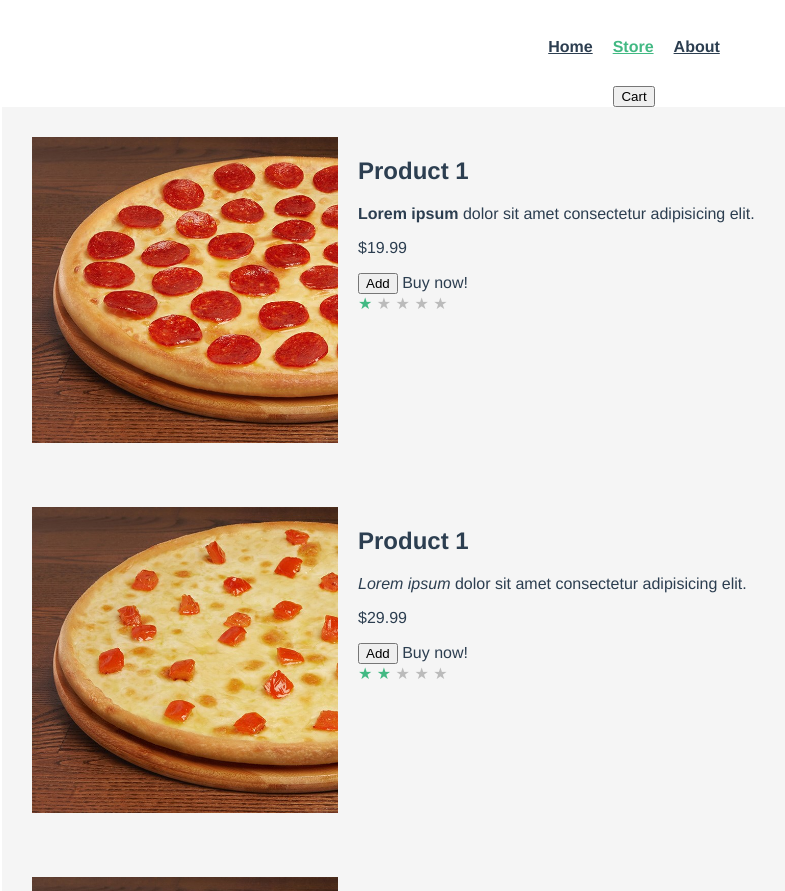
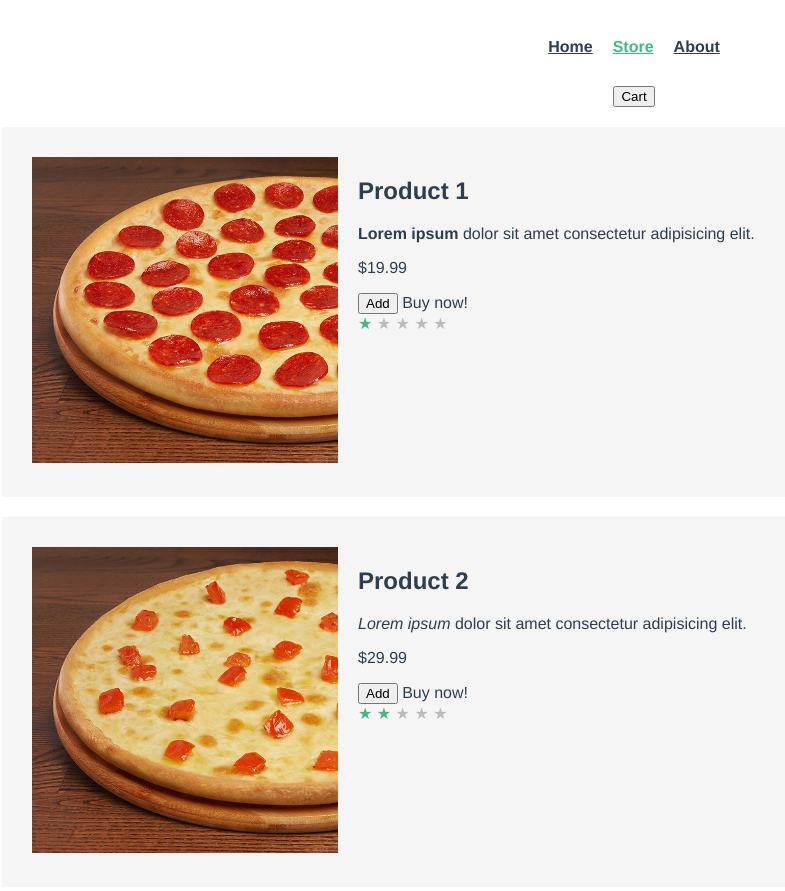
Before and after one commit to stoled/webstore, a Vue app: page /store in a window 1280 px wide. Shown: the top 891 px of the page, without its empty margins (6-791 px from the left). Built offline with nearby package versions, Linux system fonts and the light colour scheme.

Commit message:
get products info from json object

```diff
--- a/src/json/products.json
+++ b/src/json/products.json
@@ -1,6 +1,7 @@
-[
 {
-      "id": 1001,
+  "products":[
+    {
+        "id": 1,
         "title": "Product 1",
         "description":
           "<b>Lorem ipsum</b> dolor sit amet consectetur adipisicing elit.",
@@ -10,8 +11,8 @@
         "rating": 1
       },
     {
-      "id": 1002,
-      "title": "Product 1",
+        "id": 2,
+        "title": "Product 2",
         "description":
           "<em>Lorem ipsum</em> dolor sit amet consectetur adipisicing elit.",
         "price": 29.99,
@@ -20,7 +21,7 @@
         "rating": 2
     },
     {
-    "id": 1003,
+      "id": 3,
       "title": "Product 3",
       "description":
         "<b>Lorem ipsum</b> dolor sit amet consectetur adipisicing elit.",
@@ -30,7 +31,7 @@
       "rating": 3
     },
     {
-    "id": 1004,
+      "id": 4,
       "title": "Product 4",
       "description":
         "<em>Lorem ipsum</em> dolor sit amet consectetur adipisicing elit.",
@@ -40,3 +41,4 @@
       "rating": 4
     }
   ]
+}
--- a/src/views/Store.vue
+++ b/src/views/Store.vue
@@ -98,6 +98,7 @@
           Method: {{order.method}}
         </pre>
       </div>
+              {{products}}
 
     </div>
 
@@ -110,7 +111,7 @@ export default {
   name: 'store',
   data() {
     return {
-      products: productsJson,
+      products: productsJson[Object.keys(productsJson)[0]],
       showProduct: true,
       states: {
         AL: 'Alabama',
@@ -189,6 +190,7 @@ export default {
 .product {
   text-align: left;
   padding: 20px;
+  margin: 20px 0;
   background-color: whitesmoke;
   .image {
     margin: 10px;
```
Lines whose indentation alone changed are shown as unchanged.
